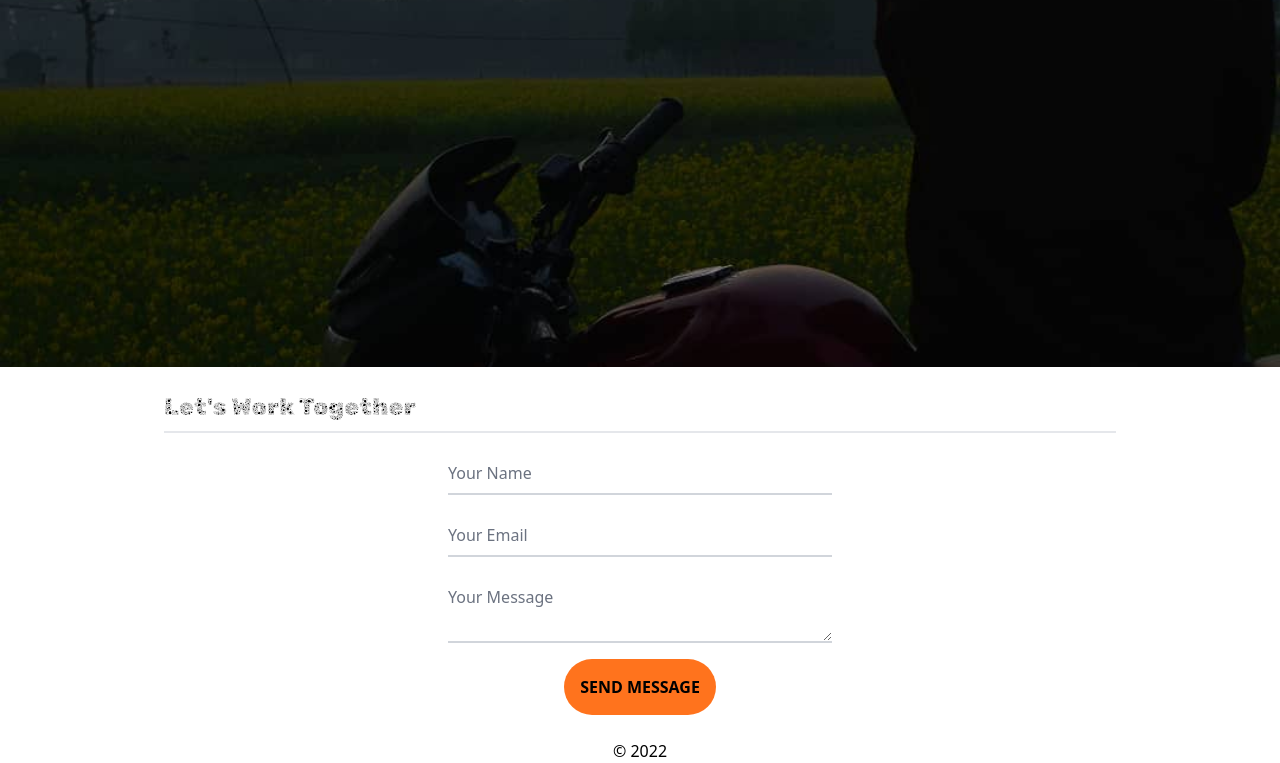
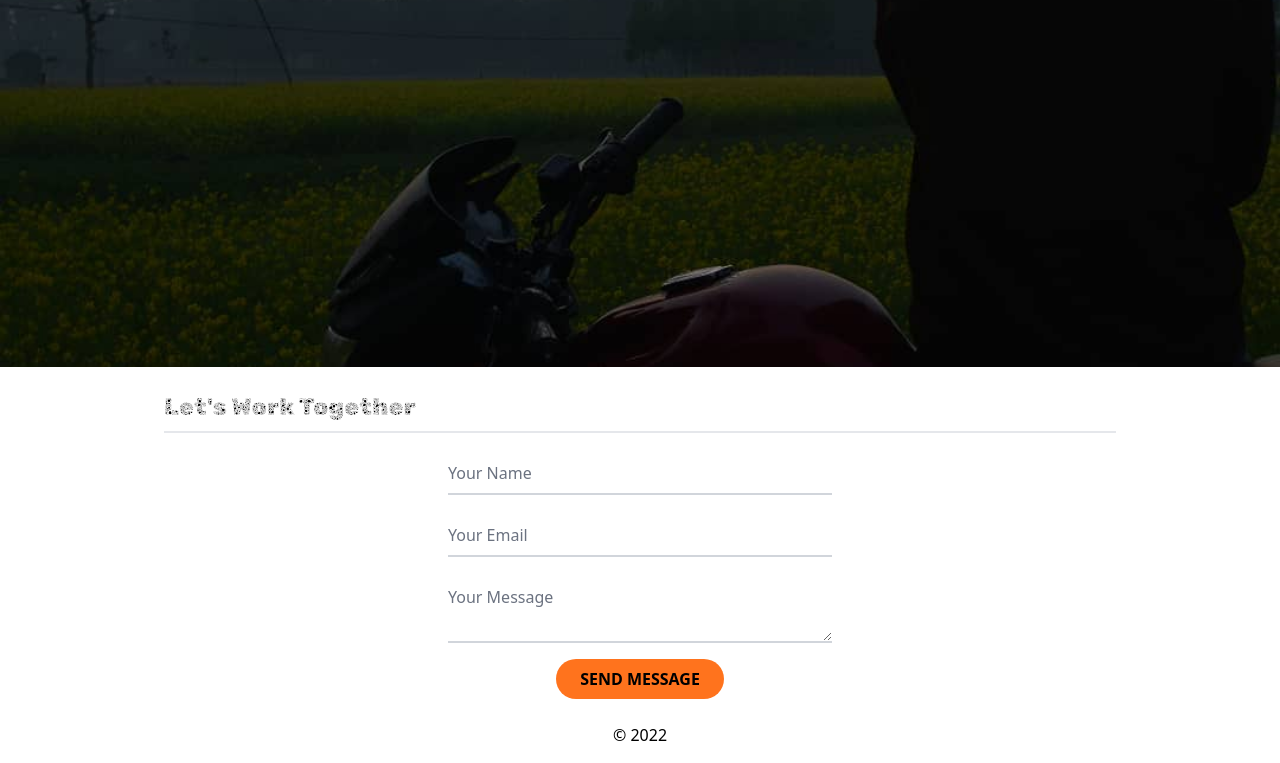
Before and after one commit to khanshifaul/SalfiRishad_Portfolio, a Vue app: page / in a window 1280 px wide. Shown: the part 433-1196 px from the top of the page. Built offline with nearby package versions, Linux system fonts and the light colour scheme.

Commit message:
modified:   src/components/HelloWorld/HelloContact.vue

```diff
--- a/src/components/HelloWorld/HelloContact.vue
+++ b/src/components/HelloWorld/HelloContact.vue
@@ -29,7 +29,7 @@
                     class="absolute text-base text-gray-500 dark:text-gray-400 duration-300 transform -translate-y-6 scale-75 top-3 -z-10 origin-[0] peer-focus:left-0 peer-focus:text-blue-600 peer-focus:dark:text-blue-500 peer-placeholder-shown:scale-100 peer-placeholder-shown:translate-y-0 peer-focus:scale-75 peer-focus:-translate-y-6">Your
                     Message</label>
             </div>
-            <input type="button" value="SEND MESSAGE" class="bg-orange p-4 rounded-full font-semibold baseline" />
+            <input type="button" value="SEND MESSAGE" class="bg-orange px-6 py-2 rounded-full font-semibold baseline" />
         </div>
     </section>
 </template>
```
